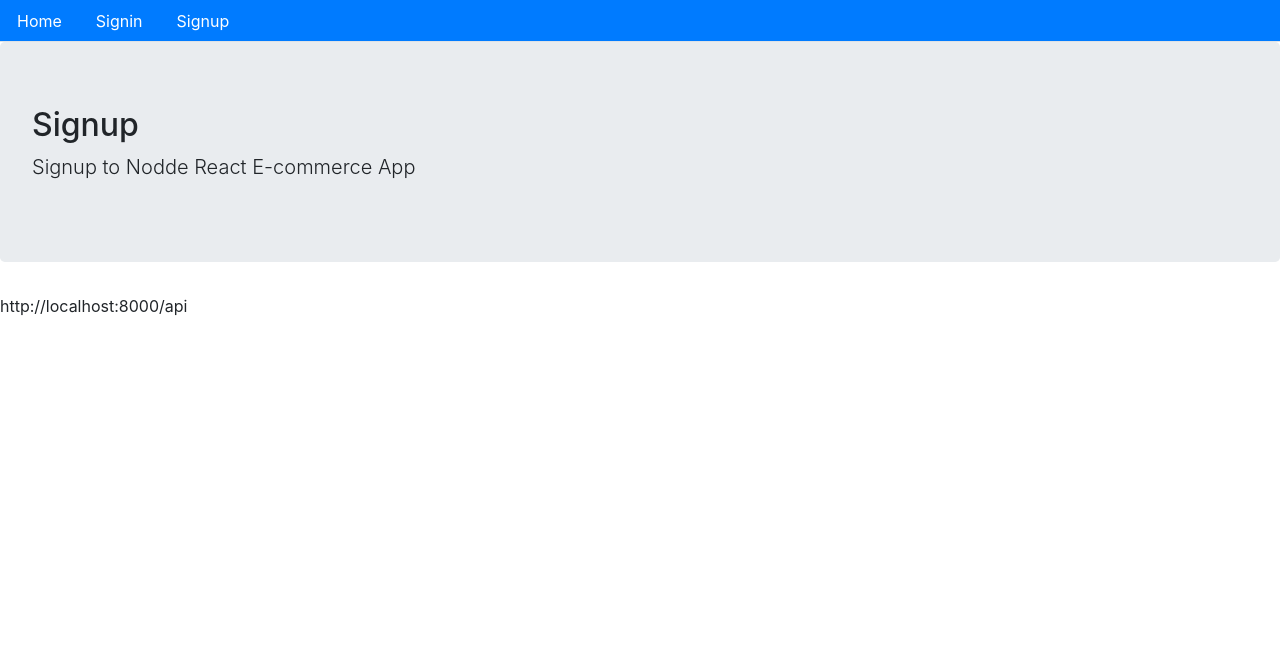
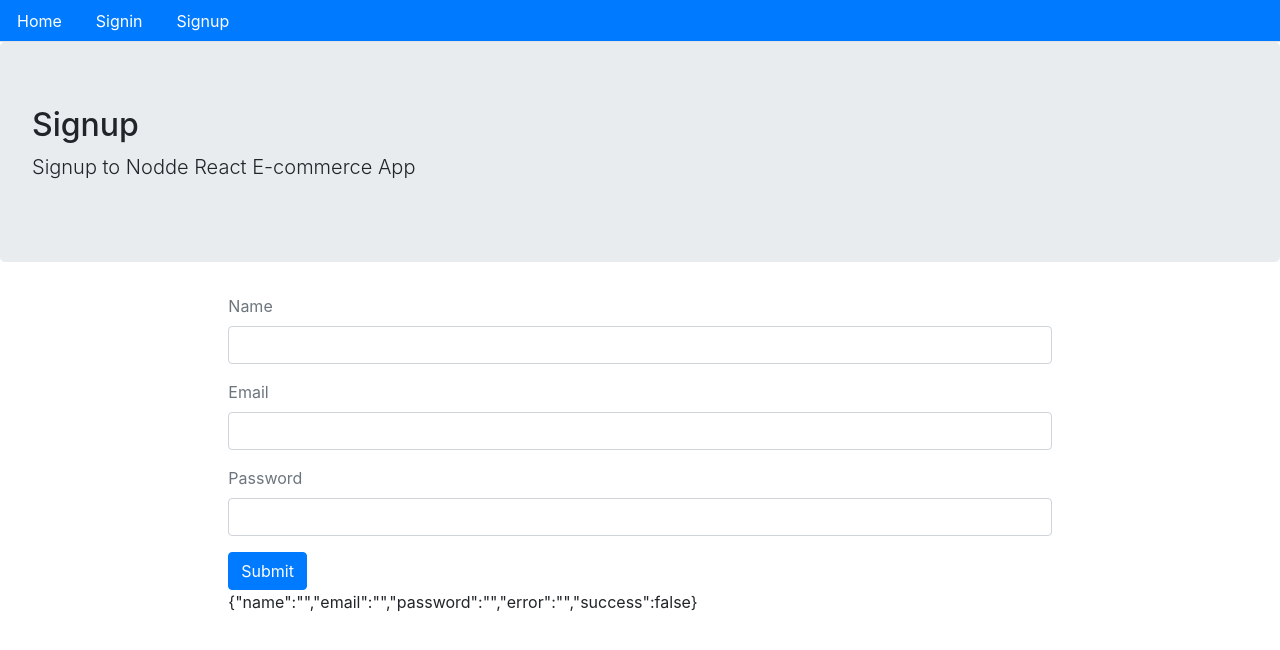
Before and after one commit to n4sunday/ecommerce-frontend, a React (Create React App) app: page /Signup in a window 1280 px wide. Shown: the top 650 px of the page. Built offline with nearby package versions, Linux system fonts and the light colour scheme.

Commit message:
signup form handle change

```diff
--- a/src/user/Signup.js
+++ b/src/user/Signup.js
@@ -1,11 +1,51 @@
-import React from 'react'
+import React, { useState } from 'react'
 import Layout from '../cors/Layout'
-import {API} from '../config'
+import { API } from '../config'
 
-const Signup = () => (
-    <Layout title="Signup" description="Signup to Nodde React E-commerce App">
-        {API}
-    </Layout>
-)
+const Signup = () => {
+    const [values, setValues] = useState({
+        name: '',
+        email: '',
+        password: '',
+        error: '',
+        success: false
+    })
+
+    const handleChange = name => event => {
+        setValues({ ...values, error: false, [name]: event.target.value })
+    }
+
+    const signUpForm = () => (
+        <form >
+            <div className="form-group">
+                <label className="text-muted">Name</label>
+                <input onChange={handleChange('name')} type="text" className="form-control" />
+            </div>
+
+            <div className="form-group">
+                <label className="text-muted">Email</label>
+                <input onChange={handleChange('email')} type="email" className="form-control" />
+            </div>
+
+            <div className="form-group">
+                <label className="text-muted">Password</label>
+                <input onChange={handleChange('password')} type="password" className="form-control" />
+            </div>
+
+            <button className="btn btn-primary">Submit</button>
+        </form>
+    )
+
+    return (
+        <Layout
+            title="Signup"
+            description="Signup to Nodde React E-commerce App"
+            className="container col-md-8 offset-md-2"
+        >
+            {signUpForm()}
+            {JSON.stringify(values)}
+        </Layout>
+    )
+}
 
 export default Signup
```
